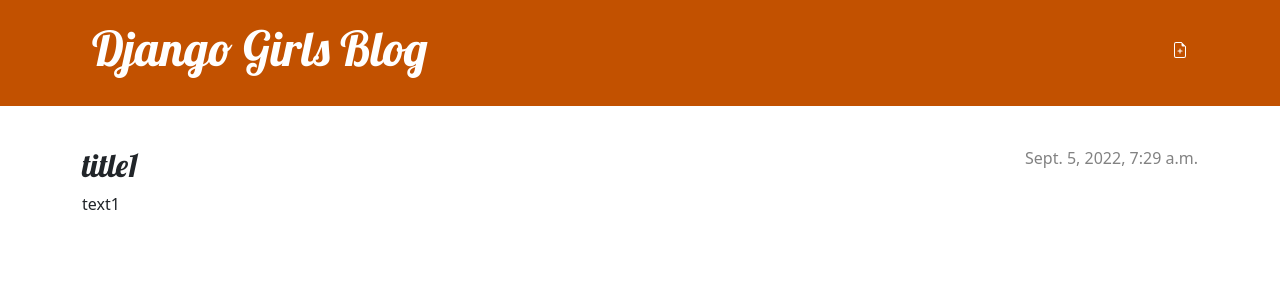
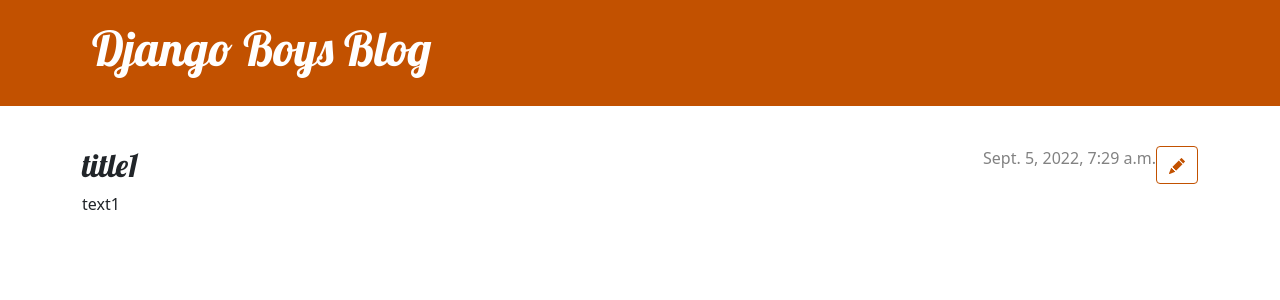
Before and after one commit to Vishal-holla/my-first-blog, a Django app: page /post/1/ in a window 1280 px wide. Shown: the top 300 px of the page. Run offline with Django 4.2, Linux system fonts and the light colour scheme; data comes from the database, SQL or seed files in the repository; both versions use the stored data as it was after the commit.

Commit message:
Added views to create/edit blog post

```diff
--- a/mysite/blog/templates/blog/base.html
+++ b/mysite/blog/templates/blog/base.html
@@ -2,7 +2,7 @@
 <!DOCTYPE html>
 <html>
     <head>
-        <title>Django Girls blog</title>
+        <title>Django Boys blog</title>
         <link rel="stylesheet" href="https://cdn.jsdelivr.net/npm/bootstrap@5.1.3/dist/css/bootstrap.min.css" integrity="sha384-1BmE4kWBq78iYhFldvKuhfTAU6auU8tT94WrHftjDbrCEXSU1oBoqyl2QvZ6jIW3" crossorigin="anonymous">
         <link href='//fonts.googleapis.com/css?family=Lobster&subset=latin,latin-ext' rel='stylesheet' type='text/css'>
         <link rel="stylesheet" href="{% static 'css/blog.css' %}">
@@ -10,10 +10,12 @@
     <body>
         <header class="page-header">
             <div class="container">
+                {% if user.is_authenticated %}
                 <a href="{% url 'post_new' %}" class="top-menu">
                     {% include './icons/file-earmark-plus.svg' %}
                 </a>
-                <h1><a href="/">Django Girls Blog</a></h1>
+                {% endif %}
+                <h1><a href="/">Django Boys Blog</a></h1>
             </div>
         </header>
         <main class="content container">
--- a/mysite/blog/templates/blog/post_detail.html
+++ b/mysite/blog/templates/blog/post_detail.html
@@ -2,6 +2,11 @@
 
 {% block content %}
     <article class="post">
+        <aside class="actions">
+            <a class="btn btn-secondary" href="{% url 'post_edit' pk=post.pk %}">
+                {% include './icons/pencil-fill.svg' %}
+            </a>
+        </aside>
         {% if post.published_date %}
             <time class="date">
                 {{ post.published_date }}
--- a/mysite/blog/templates/blog/post_edit.html
+++ b/mysite/blog/templates/blog/post_edit.html
@@ -1,8 +1,8 @@
 {% extends 'blog/base.html' %}
 
 {% block content %}
-    <h2>New post</h2>
-    <form method="GET" class="post-form">{% csrf_token %}
+    <h2>Edit the post</h2>
+    <form method="POST" class="post-form">{% csrf_token %}
         {{ form.as_p }}
         <button type="submit" class="save btn btn-secondary">Save</button>
     </form>
--- a/mysite/blog/urls.py
+++ b/mysite/blog/urls.py
@@ -5,4 +5,5 @@
     path('', views.post_list, name='post_list'),
     path('post/<int:pk>/', views.post_detail, name='post_detail'),
     path('post/new/', views.post_new, name='post_new'),
+    path('post/<int:pk>/edit', views.post_edit, name='post_edit'),
 ]
--- a/mysite/blog/views.py
+++ b/mysite/blog/views.py
@@ -30,3 +30,19 @@
     else:
         form = PostForm()
     return render(request, 'blog/post_edit.html', {'form': form})
+
+
+def post_edit(request, pk):
+    post = get_object_or_404(Post, pk=pk)
+    if request.method == 'POST':
+        form = PostForm(request.POST, instance=post)
+        if form.is_valid():
+            post = form.save(commit=False)
+            post.author = request.user
+            post.published_date = timezone.now()
+            post.save()
+            return redirect('post_detail', pk=post.pk)
+    else:
+        form = PostForm(instance=post)
+
+    return render(request, 'blog/post_edit.html', {'form': form})
```
Also changed, not shown: mysite/blog/templates/blog/icons/pencil-fill.svg (added), mysite/db.sqlite3.
